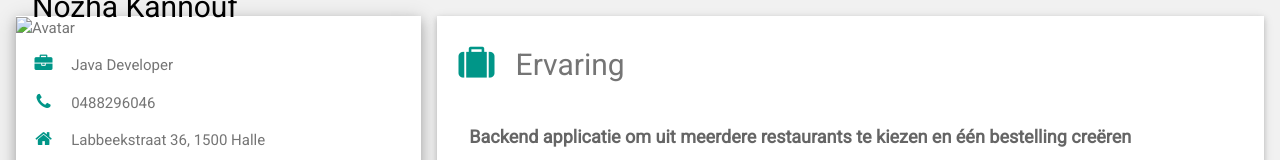
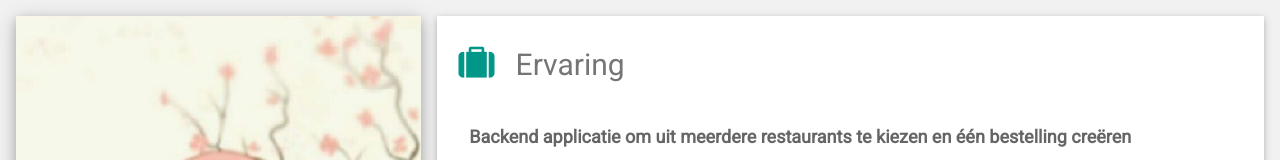
Before and after one commit to nozha-kannouf/cv-nozha-kannouf, a plain HTML site: page index.html in a window 1280 px wide. Shown: the top 160 px of the page. Drawn offline with nearby package versions, Linux system fonts and the light colour scheme; the site is published under a folder, as on GitHub Pages, so addresses that start at the root find nothing.

Commit message:
Update index.html
/image

```diff
--- a/index.html
+++ b/index.html
@@ -22,7 +22,7 @@ html,body,h1,h2,h3,h4,h5,h6 {font-family: "Roboto", sans-serif}
 
       <div class="w3-white w3-text-grey w3-card-4">
         <div class="w3-display-container">
-          <img src="/image.png" style="height:30%;  width:100% " alt="Avatar">
+          <img src="image.png" style="height:30%;  width:100% " alt="Avatar">
           <div class="w3-display-bottomleft w3-container w3-text-black">
             <h2>Nozha Kannouf</h2>
           </div>
```
